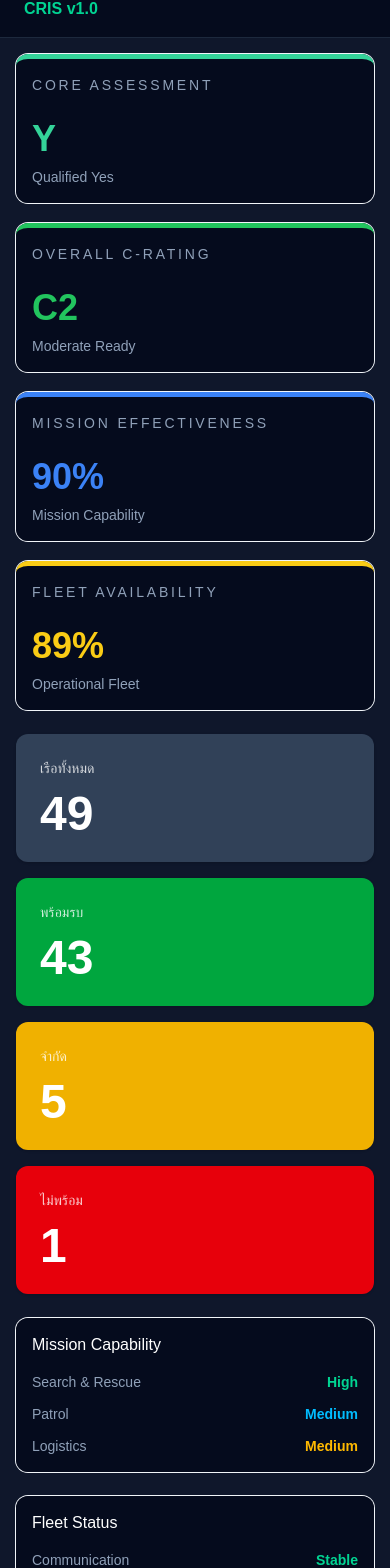
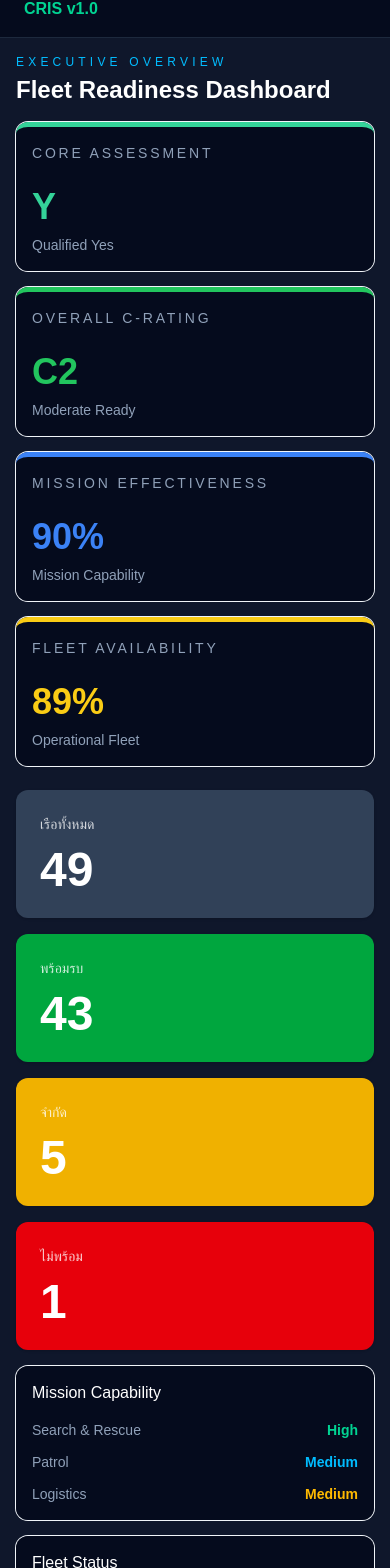
Before and after one commit to peerawatsuwa-tech/cris-gyf, a React (Vite) app: page /dashboard in a window 390 px wide. Shown: the part 178-1746 px from the top of the page. Built offline with nearby package versions, Linux system fonts and the light colour scheme; a web font is replaced by a local one.

Commit message:
style: improve KPI responsive

```diff
--- a/src/components/dashboard/KPICards.tsx
+++ b/src/components/dashboard/KPICards.tsx
@@ -3,7 +3,21 @@ import { mockKpis } from '@/lib/mockDashboard'
 
 export default function KPICards() {
   return (
-    <div className="grid grid-cols-1 gap-5 md:grid-cols-2 xl:grid-cols-4">
+    <section>
+
+      <div className="mb-4">
+
+        <p className="text-xs uppercase tracking-[0.35em] text-sky-400">
+          Executive Overview
+        </p>
+
+        <h2 className="mt-1 text-2xl font-bold text-white">
+          Fleet Readiness Dashboard
+        </h2>
+
+      </div>
+
+      <div className="grid grid-cols-1 gap-4 sm:grid-cols-2 xl:grid-cols-4">
         {mockKpis.map((item) => (
           <KPICard
             key={item.title}
@@ -14,5 +28,7 @@ export default function KPICards() {
           />
         ))}
       </div>
-  )
+
+    </section>
+  );
 }
--- a/src/pages/Dashboard/DashboardPage.tsx
+++ b/src/pages/Dashboard/DashboardPage.tsx
@@ -13,18 +13,18 @@ import RecentEvents from "@/components/dashboard/RecentEvents";
 export default function DashboardPage() {
   return (
     <MainLayout>
-      <div className="space-y-6">
+      <div className="space-y-4 md:space-y-6">
 
         <KPICards />
 
         <FleetSummary />
 
-        <div className="grid grid-cols-1 xl:grid-cols-2 gap-6">
+        <div className="grid grid-cols-1 lg:grid-cols-2 gap-4 md:gap-6">
           <MissionCapability />
           <FleetStatus />
         </div>
 
-        <div className="grid grid-cols-1 xl:grid-cols-2 gap-6">
+        <div className="grid grid-cols-1 lg:grid-cols-2 gap-4 md:gap-6">
           <CriticalAlerts />
           <ReadinessTrend />
         </div>
```
Lines whose indentation alone changed are shown as unchanged.
